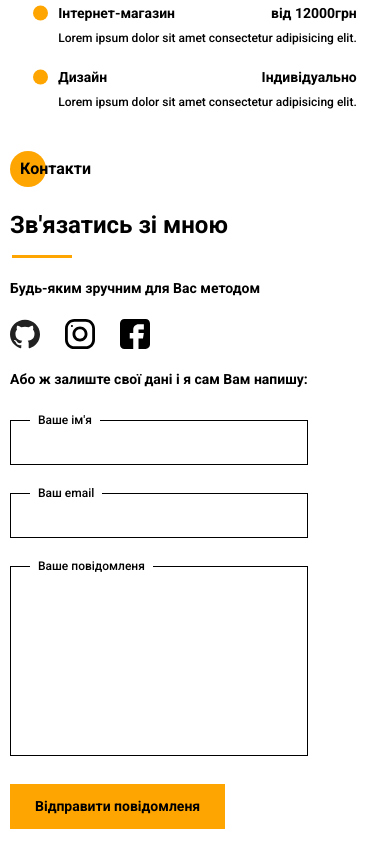
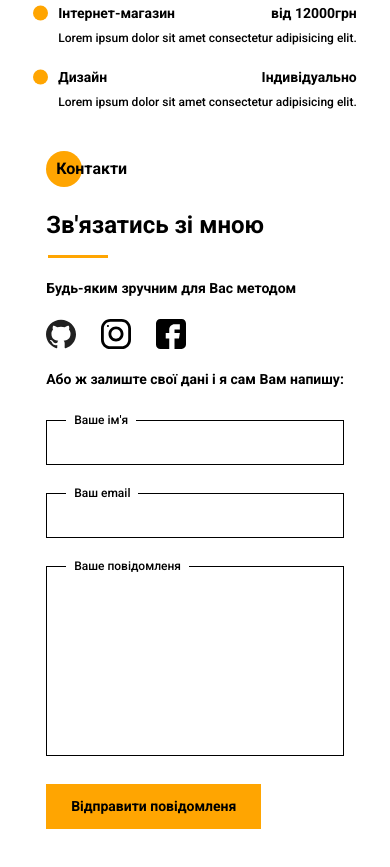
Before and after one commit to anton-oxota/portfolio, a plain HTML site: page src/index.html in a window 390 px wide. Shown: the part 8110-8977 px from the top of the page. Drawn offline with Linux system fonts and the light colour scheme.

Commit message:
contact section fix

```diff
--- a/src/scss/media/_media.scss
+++ b/src/scss/media/_media.scss
@@ -363,9 +363,14 @@
     .contact {
         padding-top: 40px;
         padding-bottom: 50px;
+
         &__subtitle {
             margin-top: 20px;
             margin-bottom: 35px;
+        }
+
+        &__wrapper {
+            justify-content: center;
         }
     }
 
```
Also changed, not shown: src/css/style.css, 1 other file.
